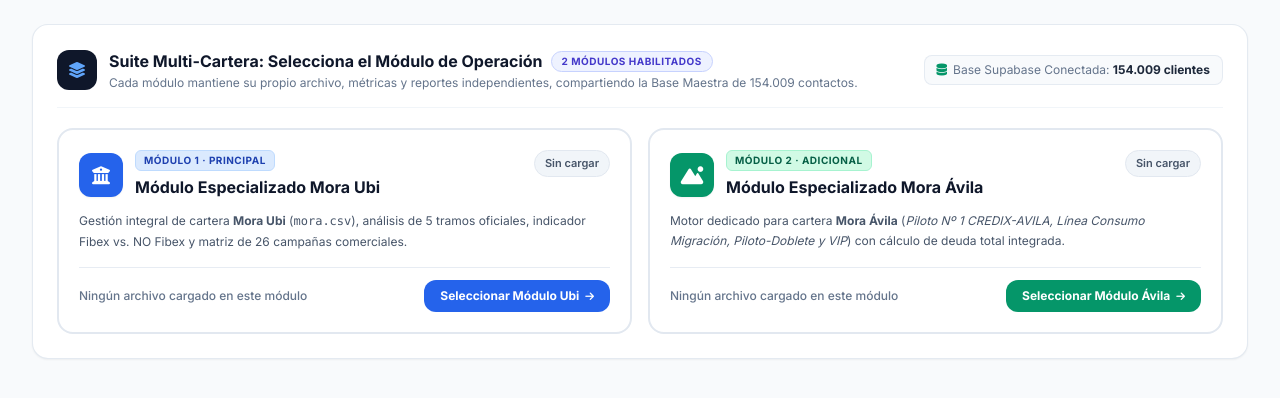
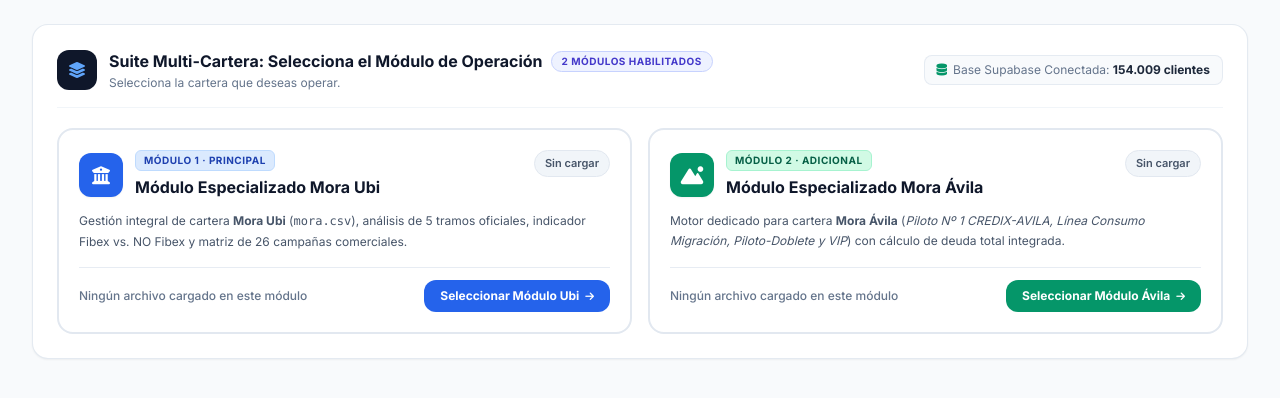
Before and after one commit to francojbe/cobranzapp-, a Python web app: template templates/index.html in a window 1280 px wide. Shown: the part 153-551 px from the top of the page. Run offline with Jinja, Linux system fonts and the light colour scheme; the template is opened without the code that fills it, so the values that code supplies are empty; some libraries are stand-ins or nearby versions.

Commit message:
refactor(ui): clean up verbose texts and simplify micro-copy

```diff
--- a/static/js/dashboard.js
+++ b/static/js/dashboard.js
@@ -542,7 +542,7 @@ function updateUIState(data) {
     }
     if (carteraName) carteraName.textContent = currentFilesState.cartera_filename || 'Cartera de Mora activa';
     if (carteraCount) carteraCount.textContent = `${Number(meta.total_rows || 0).toLocaleString()} cuotas`;
-    if (carteraDetail) carteraDetail.textContent = 'Verificado y cruzado con Base de Datos';
+    if (carteraDetail) carteraDetail.textContent = 'Cargada y vinculada con Supabase';
     if (carteraCard) carteraCard.className = 'flex items-center justify-between bg-emerald-50/20 p-3.5 rounded-xl border border-emerald-200/80 shadow-2xs transition-all';
   } else {
     if (carteraBadge) {
@@ -552,9 +552,9 @@ function updateUIState(data) {
     if (carteraIcon) {
       carteraIcon.className = 'w-9 h-9 rounded-xl bg-slate-100 text-slate-400 flex items-center justify-center text-sm shrink-0 transition-colors';
     }
-    if (carteraName) carteraName.textContent = '1. Archivo de Cartera / Mora';
+    if (carteraName) carteraName.textContent = 'Cartera de Mora';
     if (carteraCount) carteraCount.textContent = '0 cuotas';
-    if (carteraDetail) carteraDetail.textContent = 'Obligatorio: sube mora.csv o .xlsx para procesar';
+    if (carteraDetail) carteraDetail.textContent = 'Pendiente de cargar';
     if (carteraCard) carteraCard.className = 'flex items-center justify-between bg-white p-3.5 rounded-xl border border-slate-200/90 shadow-2xs transition-all';
   }
 
@@ -583,7 +583,7 @@ function updateUIState(data) {
         contactsCount.textContent = `${(totalContactsIdx || totalWithPhone).toLocaleString()} en BD`;
       }
     }
-    if (contactsDetail) contactsDetail.textContent = 'Activa en BD local (Opcional: sube archivo para sumar más)';
+    if (contactsDetail) contactsDetail.textContent = 'Sincronizada en Supabase';
     if (contactsCard) contactsCard.className = 'flex items-center justify-between bg-emerald-50/20 p-3.5 rounded-xl border border-emerald-200/80 shadow-2xs transition-all';
   } else {
     if (contactsBadge) {
@@ -593,9 +593,9 @@ function updateUIState(data) {
     if (contactsIcon) {
       contactsIcon.className = 'w-9 h-9 rounded-xl bg-slate-100 text-slate-400 flex items-center justify-center text-sm shrink-0 transition-colors';
     }
-    if (contactsName) contactsName.textContent = '2. Base de Contactos y Campañas';
+    if (contactsName) contactsName.textContent = 'Base de Contactos';
     if (contactsCount) contactsCount.textContent = '0 en BD';
-    if (contactsDetail) contactsDetail.textContent = 'Opcional: sube archivo para cargar a la BD';
+    if (contactsDetail) contactsDetail.textContent = 'Sincronizada en Supabase';
     if (contactsCard) contactsCard.className = 'flex items-center justify-between bg-white p-3.5 rounded-xl border border-slate-200/90 shadow-2xs transition-all';
   }
 
@@ -605,13 +605,13 @@ function updateUIState(data) {
   if (summaryBadge) {
     if (currentFilesState.cartera_loaded) {
       summaryBadge.className = 'text-xs font-bold px-3 py-1 rounded-full bg-emerald-100 text-emerald-800 border border-emerald-300 flex items-center gap-1.5';
-      summaryBadge.innerHTML = `<i class="fa-solid fa-check"></i> Cartera + BD Listas para Procesar`;
+      summaryBadge.innerHTML = `<i class="fa-solid fa-check"></i> Listo para Procesar`;
     } else if (currentFilesState.contacts_loaded) {
       summaryBadge.className = 'text-xs font-bold px-3 py-1 rounded-full bg-blue-100 text-blue-800 border border-blue-300 flex items-center gap-1.5';
-      summaryBadge.innerHTML = `<i class="fa-solid fa-database"></i> BD Activa (Sube Cartera de Mora)`;
+      summaryBadge.innerHTML = `<i class="fa-solid fa-database"></i> Base Conectada`;
     } else {
       summaryBadge.className = 'text-xs font-bold px-3 py-1 rounded-full bg-slate-200 text-slate-700';
-      summaryBadge.textContent = 'Esperando Cartera de Mora';
+      summaryBadge.textContent = 'Pendiente Cartera';
     }
   }
 
@@ -629,11 +629,11 @@ function updateUIState(data) {
   if (topBadge) {
     if (currentFilesState.cartera_loaded) {
       topBadge.className = 'flex items-center gap-2 px-3 py-1.5 rounded-full text-xs font-medium bg-emerald-50 text-emerald-700 border border-emerald-200';
-      topBadge.innerHTML = `<span class="w-2 h-2 rounded-full bg-emerald-500"></span><span>Cartera + BD vinculadas (${Number(meta.total_rows || 0).toLocaleString()} cuotas)</span>`;
+      topBadge.innerHTML = `<span class="w-2 h-2 rounded-full bg-emerald-500"></span><span>Cartera lista (${Number(meta.total_rows || 0).toLocaleString()} cuotas)</span>`;
     } else if (currentFilesState.contacts_loaded) {
       const totalContactsIdx = Number(data.total_contacts || meta.total_contacts || 0);
       topBadge.className = 'flex items-center gap-2 px-3 py-1.5 rounded-full text-xs font-medium bg-blue-50 text-blue-700 border border-blue-200';
-      topBadge.innerHTML = `<span class="w-2 h-2 rounded-full bg-blue-500"></span><span>BD Activa (${totalContactsIdx.toLocaleString()} clientes) · Sube Cartera</span>`;
+      topBadge.innerHTML = `<span class="w-2 h-2 rounded-full bg-blue-500"></span><span>Base Conectada (${totalContactsIdx.toLocaleString()} clientes)</span>`;
     } else {
       topBadge.className = 'flex items-center gap-2 px-3 py-1.5 rounded-full text-xs font-medium bg-slate-100 text-slate-500 border border-slate-200';
       topBadge.innerHTML = `<span class="w-2 h-2 rounded-full bg-slate-400"></span><span>Sin cartera cargada</span>`;
@@ -801,7 +801,7 @@ async function processSingleFile(file) {
           matriz_campanas_tramos: data.matriz_campanas_tramos
         });
         ProgressController.complete('¡Cartera procesada y cruzada con BD!', () => {
-          showToast('success', '¡Cartera Lista para Procesar!', `Cartera cargada (${Number(data.metadata?.total_rows || 0).toLocaleString()} cuotas) y cruzada automáticamente con la Base de Datos de Contactos y Campañas.`);
+          showToast('success', '¡Cartera Lista para Procesar!', `Cartera cargada (${Number(data.metadata?.total_rows || 0).toLocaleString()} cuotas) y vinculada con Supabase.`);
         });
       }
     } else {
--- a/templates/index.html
+++ b/templates/index.html
@@ -136,7 +136,7 @@
                 <h2 class="text-base font-bold text-slate-900">Suite Multi-Cartera: Selecciona el Módulo de Operación</h2>
                 <span class="text-[10px] font-extrabold uppercase tracking-wider px-2.5 py-0.5 rounded-full bg-indigo-50 text-indigo-700 border border-indigo-200">2 Módulos Habilitados</span>
               </div>
-              <p class="text-xs text-slate-500 mt-0.5">Cada módulo mantiene su propio archivo, métricas y reportes independientes, compartiendo la Base Maestra de 154.009 contactos.</p>
+              <p class="text-xs text-slate-500 mt-0.5">Selecciona la cartera que deseas operar.</p>
             </div>
           </div>
           <div class="text-xs text-slate-500 flex items-center gap-1.5 bg-slate-50 px-3 py-1.5 rounded-lg border border-slate-200/80 self-start sm:self-auto">
@@ -245,7 +245,7 @@
                   <i class="fa-solid fa-building-columns text-[10px]"></i> Módulo: Mora Ubi
                 </span>
               </div>
-              <p class="text-xs text-slate-500 mt-0.5">Sube tu archivo de <strong>Cartera / Mora</strong> para procesar en el módulo activo. La <strong>Base de Contactos y Campañas</strong> ya está cargada en la Base de Datos integrada (opcionalmente puedes subir nuevos archivos para sumar más clientes).</p>
+              <p class="text-xs text-slate-500 mt-0.5">Arrastra tu archivo de mora para iniciar el análisis.</p>
             </div>
           </div>
 
@@ -269,22 +269,19 @@
               </div>
 
               <div>
-                <p class="text-base sm:text-lg font-bold text-slate-900">Haz clic o arrastra aquí tus archivos</p>
-                <p class="text-xs text-slate-500 mt-1 max-w-lg mx-auto leading-relaxed">
-                  Sube tu archivo obligatorio de <strong>Cartera de Mora</strong> (<code>mora.csv</code>). Si en el futuro necesitas agregar o actualizar clientes, también puedes arrastrar aquí un archivo de <strong>Contactos o Campañas</strong> (<code>.csv</code> o <code>.xlsx</code>) para sumarlo a la Base de Datos.
+                <p class="text-base sm:text-lg font-bold text-slate-900">Haz clic o arrastra aquí el archivo de mora</p>
+                <p class="text-xs text-slate-400 mt-1 max-w-md mx-auto">
+                  Formatos compatibles: CSV o Excel (.xlsx, .xls)
                 </p>
               </div>
 
-              <!-- Píldoras informativas -->
-              <div class="flex flex-wrap items-center justify-center gap-2 pt-1 text-[11px] text-slate-600">
+              <!-- Píldoras informativas compactas -->
+              <div class="flex flex-wrap items-center justify-center gap-2 pt-1 text-[11px] text-slate-500">
                 <span class="inline-flex items-center gap-1.5 px-3 py-1 bg-white rounded-full border border-slate-200 shadow-2xs font-medium">
-                  <i class="fa-solid fa-file-invoice-dollar text-blue-600"></i> 1. Cartera (Obligatorio): mora.csv o .xlsx
+                  <i class="fa-solid fa-file-invoice-dollar text-blue-600"></i> Cartera de Mora
                 </span>
                 <span class="inline-flex items-center gap-1.5 px-3 py-1 bg-white rounded-full border border-slate-200 shadow-2xs font-medium">
-                  <i class="fa-solid fa-database text-emerald-600"></i> 2. Contactos/Campañas (Opcional - Ya en BD): .xlsx o .csv
-                </span>
-                <span class="inline-flex items-center gap-1.5 px-3 py-1 bg-white rounded-full border border-slate-200 shadow-2xs font-medium">
-                  <i class="fa-solid fa-wand-magic-sparkles text-amber-500"></i> Guardado incremental en Base de Datos
+                  <i class="fa-solid fa-database text-emerald-600"></i> Base Supabase (154.009 clientes)
                 </span>
               </div>
             </div>
@@ -330,7 +327,7 @@
         <div class="bg-slate-50 border-t border-slate-100 p-5 sm:p-6 space-y-4">
           <div class="flex items-center justify-between">
             <h4 class="text-xs font-bold text-slate-700 uppercase tracking-wider flex items-center gap-2">
-              <i class="fa-solid fa-list-check text-blue-600"></i> Estado de Fuentes de Datos (Cartera Obligatoria + Base de Datos de Contactos)
+              <i class="fa-solid fa-list-check text-blue-600"></i> Estado de Fuentes
             </h4>
             <span id="files-status-summary" class="text-xs font-bold px-2.5 py-0.5 rounded-full bg-slate-200 text-slate-700">Verificando...</span>
           </div>
@@ -345,10 +342,10 @@
                 </div>
                 <div class="truncate">
                   <div class="flex items-center gap-2">
-                    <span class="text-xs font-bold text-slate-900 truncate" id="cartera-filename-label">1. Archivo de Cartera / Mora</span>
+                    <span class="text-xs font-bold text-slate-900 truncate" id="cartera-filename-label">Cartera de Mora</span>
                     <span id="badge-cartera" class="text-[10px] font-bold px-2 py-0.5 rounded-full bg-rose-50 text-rose-700 border border-rose-200">Obligatorio</span>
                   </div>
-                  <div class="text-[11px] text-slate-400 mt-0.5" id="cartera-status-detail">Pendiente de subir (cuotas y días de mora)</div>
+                  <div class="text-[11px] text-slate-400 mt-0.5" id="cartera-status-detail">Pendiente de cargar</div>
                 </div>
               </div>
               <div class="flex items-center gap-2 shrink-0 ml-2">
@@ -367,16 +364,16 @@
                 </div>
                 <div class="truncate">
                   <div class="flex items-center gap-2">
-                    <span class="text-xs font-bold text-slate-900 truncate" id="contacts-filename-label">2. Base de Contactos y Campañas</span>
+                    <span class="text-xs font-bold text-slate-900 truncate" id="contacts-filename-label">Base de Contactos</span>
                     <span id="badge-contacts" class="text-[10px] font-bold px-2 py-0.5 rounded-full bg-emerald-50 text-emerald-700 border border-emerald-200">✓ En Base de Datos</span>
                   </div>
-                  <div class="text-[11px] text-slate-400 mt-0.5" id="contacts-status-detail">Precargada en BD local (Opcional: sube archivo para sumar clientes)</div>
+                  <div class="text-[11px] text-slate-400 mt-0.5" id="contacts-status-detail">Sincronizada en Supabase (154.009 clientes)</div>
                 </div>
               </div>
               <div class="flex items-center gap-2 shrink-0 ml-2">
                 <span id="contacts-count-label" class="text-xs font-mono font-bold text-slate-500">0 clientes</span>
                 <button type="button" onclick="document.getElementById('file-contacts-input').click()" class="px-2.5 py-1 text-[11px] font-semibold bg-emerald-50 hover:bg-emerald-100 text-emerald-700 border border-emerald-200 rounded-lg transition-colors cursor-pointer" title="Opcional: Subir archivo de Contactos o Campañas para agregar/actualizar clientes en la Base de Datos">
-                  <i class="fa-solid fa-user-plus mr-1"></i>Sumar a BD
+                  <i class="fa-solid fa-upload mr-1"></i>Actualizar
                 </button>
               </div>
             </div>
@@ -386,7 +383,7 @@
           <!-- Botón de Procesar Archivos -->
           <div class="pt-2 flex flex-col sm:flex-row items-center justify-between gap-3 border-t border-slate-200/60">
             <div class="text-xs text-slate-500 flex items-center gap-1.5" id="process-help-text">
-              <i class="fa-solid fa-database text-emerald-600"></i> Base de Contactos y Campañas activa en BD local. Solo necesitas subir el archivo de <strong>Cartera / Mora</strong> para procesar.
+              <i class="fa-solid fa-circle-check text-emerald-600"></i> Base de clientes conectada en Supabase
             </div>
             <button onclick="handleProcessClick()" id="btn-process-files" class="w-full sm:w-auto inline-flex items-center justify-center gap-2 px-6 py-3 bg-blue-600 hover:bg-blue-700 text-white text-xs font-bold rounded-xl shadow-sm transition-all cursor-pointer">
               <span>Procesar Cartera</span> <i class="fa-solid fa-arrow-right"></i>
@@ -1332,6 +1329,6 @@
   </div>
 
   <!-- Controlador JavaScript Modular con cache-buster -->
-  <script src="/static/js/dashboard.js?v=20261101_v4"></script>
+  <script src="/static/js/dashboard.js?v=20261101_v5"></script>
 </body>
 </html>
```
